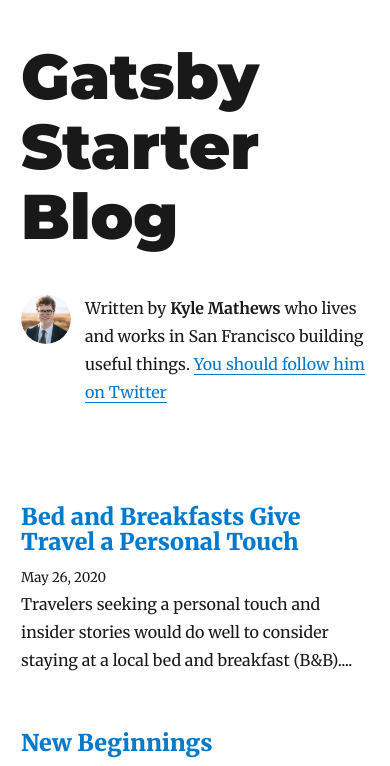
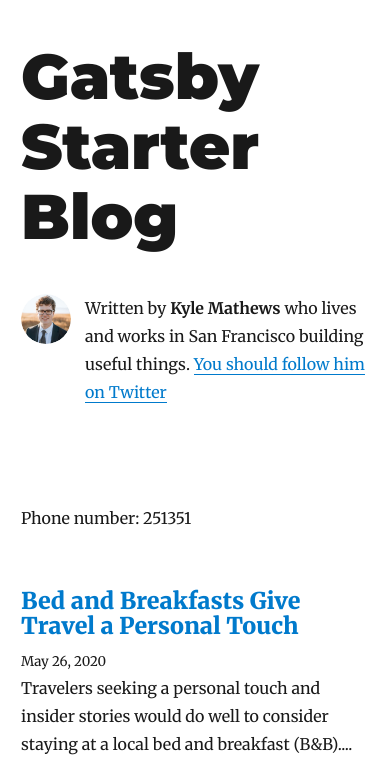
Before and after one commit to jeroentiggelman/netlifycms-blog, a Gatsby site: page / in a window 390 px wide. Shown: the top 766 px of the page. Built offline with nearby package versions, Linux system fonts and the light colour scheme; Gatsby itself is replaced by a stand-in of ours; some packages are replaced by stand-ins of ours.

Commit message:
added phone number from dynamic contact info

```diff
--- a/src/pages/index.tsx
+++ b/src/pages/index.tsx
@@ -6,6 +6,7 @@ import Bio from "../components/bio"
 import Layout from "../components/layout"
 import SEO from "../components/seo"
 import { rhythm } from "../utils/typography"
+import contactInfo from "../../site/settings/contact_info.json"
 
 type Data = {
   site: {
@@ -38,6 +39,7 @@ const BlogIndex = ({ data, location }: PageProps<Data>) => {
     <Layout location={location} title={siteTitle}>
       <SEO title="All posts" />
       <Bio />
+      <p>Phone number: {contactInfo.phone}</p>
       {posts.map(({ node }) => {
         const title = node.frontmatter.title || node.fields.slug
         return (
```
